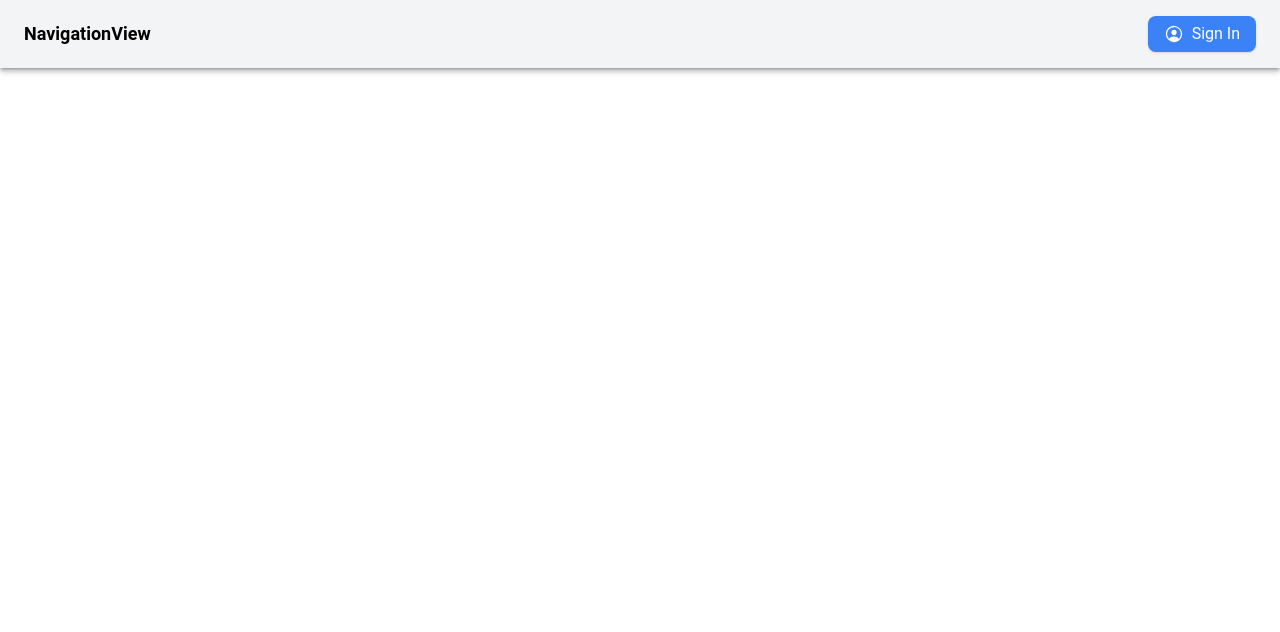
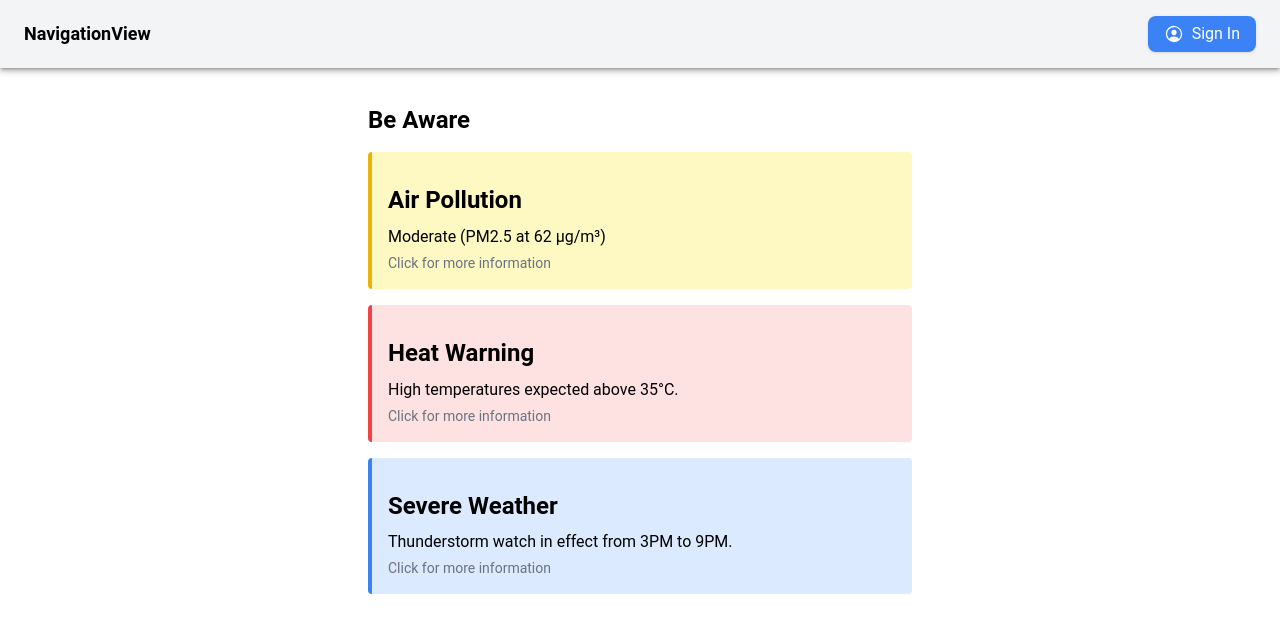
Before and after one commit to DimitarDevP/aiha-frontend, a React (Vite) app: page /tab3 in a window 1280 px wide. Shown: the top 632 px of the page. Built offline with nearby package versions, Linux system fonts and the light colour scheme.

Commit message:
Improved the styling for the form, switched the tab1 and tab3, and the warning cards are clickable now

```diff
--- a/src/App.tsx
+++ b/src/App.tsx
@@ -10,9 +10,7 @@ import {
   setupIonicReact
 } from '@ionic/react';
 import { IonReactRouter } from '@ionic/react-router';
-import Tab1 from './pages/Tab1';
 import Tab2 from './pages/Tab2';
-import Tab3 from './pages/Tab3';
 
 import Login from './components/Auth/Login';
 import Register from './components/Auth/Register';
@@ -47,11 +45,10 @@ const App: React.FC = () => (
           {/* Tabs */}
          <Route
             exact
-            path="/tab1"
+            path="/tab3"
             render={() => (
               <Wrapper>
-                <UserInfo />
-                <Tab1 />
+                  <BeAware />
               </Wrapper>
             )}
           />
@@ -66,10 +63,10 @@ const App: React.FC = () => (
           />
           <Route
             exact
-            path="/tab3"
+            path="/tab1"
             render={() => (
               <Wrapper>
-                <Tab3 />
+                  <UserInfo />
               </Wrapper>
             )}
           />
--- a/src/components/BeAware.tsx
+++ b/src/components/BeAware.tsx
@@ -1,29 +1,178 @@
-import React from 'react';
+import React, { useState } from 'react';
+
+type WarningType = 'pollution' | 'heat' | 'weather';
+
+interface WarningDetails {
+  title: string;
+  summary: string;
+  details: string;
+  recommendations: string[];
+  color: string;
+}
 
 const BeAware: React.FC = () => {
-  // Placeholder data – replace with real data from an API if needed
-  const pollution = "Moderate (PM2.5 at 62 µg/m³)";
-  const heatWarning = "High temperatures expected above 35°C.";
-  const severeWeather = "Thunderstorm watch in effect from 3PM to 9PM.";
+  const [isModalOpen, setIsModalOpen] = useState(false);
+  const [selectedWarning, setSelectedWarning] = useState<WarningType | null>(null);
+
+  // Warning data with detailed information
+  const warningData: Record<WarningType, WarningDetails> = {
+    pollution: {
+      title: "Air Pollution",
+      summary: "Moderate (PM2.5 at 62 µg/m³)",
+      details: "Current air quality index shows moderate pollution levels. Particulate matter (PM2.5) concentration is at 62 µg/m³, which exceeds the WHO recommended daily limit of 25 µg/m³.",
+      recommendations: [
+        "Consider limiting outdoor activities if you have respiratory conditions",
+        "Keep windows closed during peak traffic hours",
+        "Use air purifiers indoors if available"
+      ],
+      color: "yellow"
+    },
+    heat: {
+      title: "Heat Warning",
+      summary: "High temperatures expected above 35°C.",
+      details: "A heat wave is affecting the region with temperatures expected to reach above 35°C (95°F) during the next 48 hours. This poses a significant risk of heat-related illnesses.",
+      recommendations: [
+        "Stay hydrated by drinking plenty of water",
+        "Avoid outdoor activities during peak heat hours (11am-3pm)",
+        "Use fans or air conditioning if available",
+        "Check on elderly neighbors and vulnerable people"
+      ],
+      color: "red"
+    },
+    weather: {
+      title: "Severe Weather",
+      summary: "Thunderstorm watch in effect from 3PM to 9PM.",
+      details: "The National Weather Service has issued a thunderstorm watch for your area. Strong winds, heavy rain, and lightning are possible during this period. There is a moderate risk of flash flooding in low-lying areas.",
+      recommendations: [
+        "Secure outdoor furniture and items that could be blown away",
+        "Avoid driving through flooded areas",
+        "Stay indoors and away from windows during the storm",
+        "Have emergency supplies ready in case of power outages"
+      ],
+      color: "blue"
+    }
+  };
+
+  const handleCardClick = (type: WarningType) => {
+    setSelectedWarning(type);
+    setIsModalOpen(true);
+  };
+
+  const closeModal = () => {
+    setIsModalOpen(false);
+    setSelectedWarning(null);
+  };
+
+  const renderModal = () => {
+    if (!isModalOpen || !selectedWarning) return null;
+
+    const warning = warningData[selectedWarning];
+
+    // Get the appropriate background and border classes based on warning type
+    let modalClasses = {
+      bgColor: 'bg-white', // default fallback
+      borderColor: 'border-gray-500', // default fallback
+      buttonBg: 'bg-gray-500',
+      buttonHover: 'hover:bg-gray-600'
+    };
+
+    if (selectedWarning === 'pollution') {
+      modalClasses = {
+        bgColor: 'bg-yellow-50',
+        borderColor: 'border-yellow-500',
+        buttonBg: 'bg-yellow-500',
+        buttonHover: 'hover:bg-yellow-600'
+      };
+    } else if (selectedWarning === 'heat') {
+      modalClasses = {
+        bgColor: 'bg-red-50',
+        borderColor: 'border-red-500',
+        buttonBg: 'bg-red-500',
+        buttonHover: 'hover:bg-red-600'
+      };
+    } else if (selectedWarning === 'weather') {
+      modalClasses = {
+        bgColor: 'bg-blue-50',
+        borderColor: 'border-blue-500',
+        buttonBg: 'bg-blue-500',
+        buttonHover: 'hover:bg-blue-600'
+      };
+    }
+
+    return (
+      <div className="fixed inset-0 bg-black bg-opacity-50 flex items-center justify-center p-4 z-50">
+        <div className={`max-w-lg w-full ${modalClasses.bgColor} border ${modalClasses.borderColor} rounded-lg shadow-lg`}>
+          <div className="p-6">
+            <div className="flex justify-between items-start">
+              <h2 className="text-xl font-bold">{warning.title}</h2>
+              <button
+                onClick={closeModal}
+                className="text-gray-500 hover:text-gray-700"
+              >
+                <svg xmlns="http://www.w3.org/2000/svg" className="h-6 w-6" fill="none" viewBox="0 0 24 24" stroke="currentColor">
+                  <path strokeLinecap="round" strokeLinejoin="round" strokeWidth={2} d="M6 18L18 6M6 6l12 12" />
+                </svg>
+              </button>
+            </div>
+
+            <p className="mt-2 font-semibold">{warning.summary}</p>
+            <p className="mt-4">{warning.details}</p>
+
+            <div className="mt-4">
+              <h3 className="font-semibold">Recommendations:</h3>
+              <ul className="list-disc pl-5 mt-2">
+                {warning.recommendations.map((rec, index) => (
+                  <li key={index}>{rec}</li>
+                ))}
+              </ul>
+            </div>
+
+            <div className="mt-6 flex justify-end">
+              <button
+                onClick={closeModal}
+                className={`${modalClasses.buttonBg} ${modalClasses.buttonHover} text-white px-4 py-2 rounded`}
+              >
+                Close
+              </button>
+            </div>
+          </div>
+        </div>
+      </div>
+    );
+  };
 
   return (
     <div className="max-w-xl mx-auto p-4 space-y-4">
       <h1 className="text-2xl font-bold">Be Aware</h1>
 
-      <div className="bg-yellow-100 border-l-4 border-yellow-500 p-4 rounded">
+      <div
+        className="bg-yellow-100 border-l-4 border-yellow-500 p-4 rounded cursor-pointer hover:bg-yellow-200 transition-colors"
+        onClick={() => handleCardClick('pollution')}
+      >
         <h2 className="font-semibold">Air Pollution</h2>
-        <p>{pollution}</p>
+        <p>{warningData.pollution.summary}</p>
+        <p className="text-sm text-gray-500 mt-1">Click for more information</p>
       </div>
 
-      <div className="bg-red-100 border-l-4 border-red-500 p-4 rounded">
+      <div
+        className="bg-red-100 border-l-4 border-red-500 p-4 rounded cursor-pointer hover:bg-red-200 transition-colors"
+        onClick={() => handleCardClick('heat')}
+      >
         <h2 className="font-semibold">Heat Warning</h2>
-        <p>{heatWarning}</p>
+        <p>{warningData.heat.summary}</p>
+        <p className="text-sm text-gray-500 mt-1">Click for more information</p>
       </div>
 
-      <div className="bg-blue-100 border-l-4 border-blue-500 p-4 rounded">
+      <div
+        className="bg-blue-100 border-l-4 border-blue-500 p-4 rounded cursor-pointer hover:bg-blue-200 transition-colors"
+        onClick={() => handleCardClick('weather')}
+      >
         <h2 className="font-semibold">Severe Weather</h2>
-        <p>{severeWeather}</p>
+        <p>{warningData.weather.summary}</p>
+        <p className="text-sm text-gray-500 mt-1">Click for more information</p>
       </div>
+
+      {renderModal()}
     </div>
   );
 };
--- a/src/components/User/UserInfo.tsx
+++ b/src/components/User/UserInfo.tsx
@@ -28,7 +28,7 @@ const UserProfileForm = () => {
   };
 
   return (
-    <div className="w-[60%] mx-auto p-6"> {/* 10% more width container */}
+    <div className="w-[100%] mx-auto p-6"> {/* 10% more width container */}
       <form
         onSubmit={handleSubmit}
         className="p-6 bg-white rounded-xl border-2 border-gray-200 shadow-md space-y-4" /* Added rounded-xl and border-2 */
```
